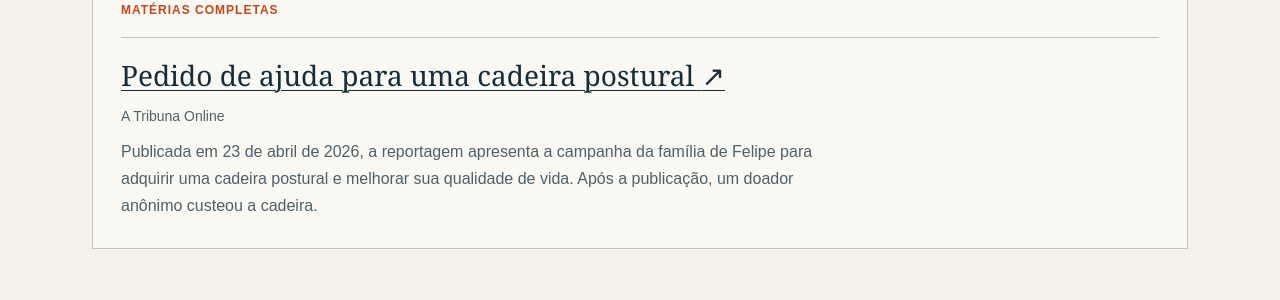
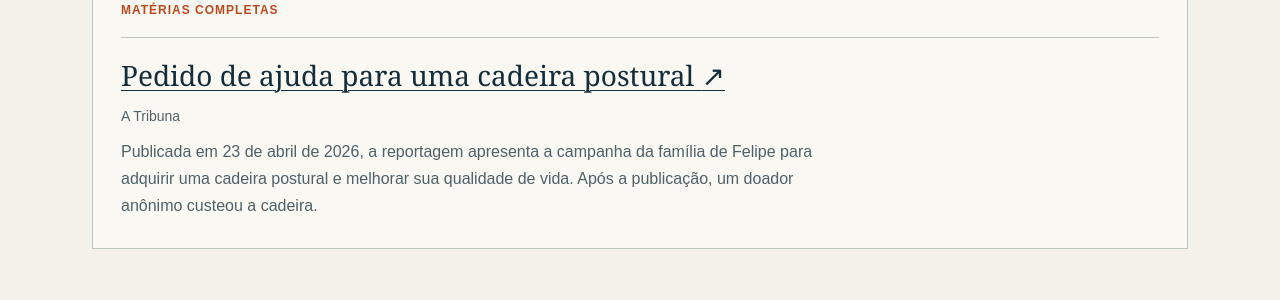
Before and after one commit to iarleyoliveira/ESCUTATIVA, a Jekyll site: the page built from index.html, in a window 1280 px wide and 900 px high, scrolled down 6755 px. Shown: the part 152-452 px from the top of the window. Built offline with Jekyll 4.4.1, drawn with Linux system fonts in a browser that asks for light colours; part of the change alters nothing that is shown.

Commit message:
Update _data/casos/caso-felipe.yml (via Pages CMS)

```diff
--- a/_data/casos/caso-felipe.yml
+++ b/_data/casos/caso-felipe.yml
@@ -1,13 +1,11 @@
 name: Caso Felipe Rodrigues da Silva Ribeiro
+ordem: 3
 id: caso-felipe
-published: true
-ordem: 3
-descricao: >-
-  Felipe Rodrigues, de quatro anos, foi diagnosticado com leucodistrofia
-  hipomielinizante tipo 15, uma doença rara e sem cura que compromete seus
-  movimentos. Sua família organizou uma vaquinha para comprar uma cadeira
-  postural. Após a publicação da reportagem, um doador anônimo pagou pela
-  cadeira, proporcionando mais conforto à rotina de Felipe e permitindo
+descricao: Felipe Rodrigues, de quatro anos, foi diagnosticado com
+  leucodistrofia hipomielinizante tipo 15, uma doença rara e sem cura que
+  compromete seus movimentos. Sua família organizou uma vaquinha para comprar
+  uma cadeira postural. Após a publicação da reportagem, um doador anônimo pagou
+  pela cadeira, proporcionando mais conforto à rotina de Felipe e permitindo
   passeios com a família.
 fotos:
   - imagem: /assets/uploads/casos/caso-felipe-1.jpg
@@ -21,10 +19,10 @@ fotos:
 reportagens:
   - formato: Texto
     title: Pedido de ajuda para uma cadeira postural
-    veiculo: A Tribuna Online
-    resumo: >-
-      Publicada em 23 de abril de 2026, a reportagem apresenta a campanha da
+    veiculo: A Tribuna
+    resumo: Publicada em 23 de abril de 2026, a reportagem apresenta a campanha da
       família de Felipe para adquirir uma cadeira postural e melhorar sua
       qualidade de vida. Após a publicação, um doador anônimo custeou a cadeira.
     link: https://www.atribuna.com.br/cidades/santos/menino-de-4-anos-de-santos-e-unico-caso-de-doenca-genetica-rara-no-brasil-e-perde-movimento-do-corpo-familia-pede-ajuda-1.510953
     published: true
+published: true
```
